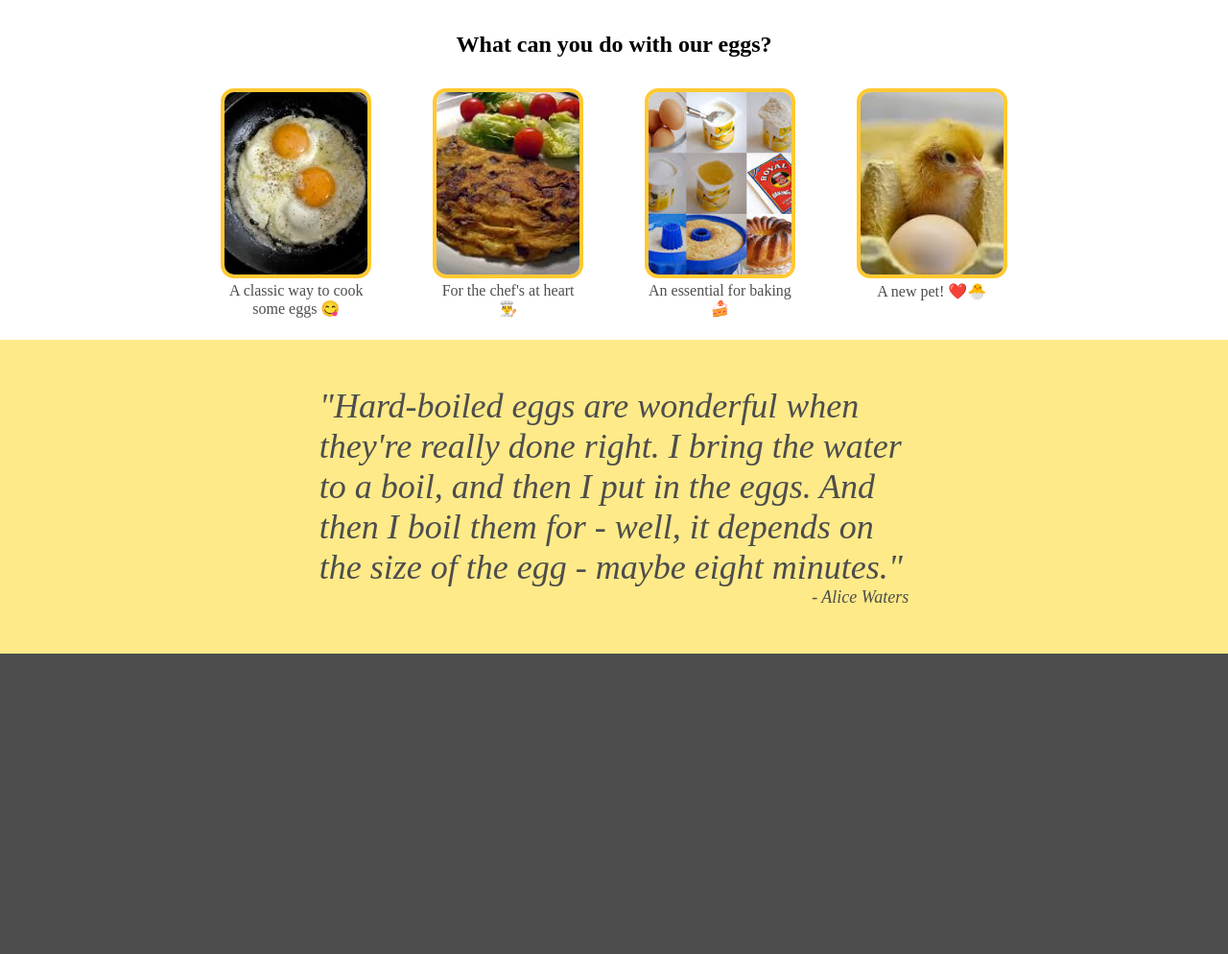
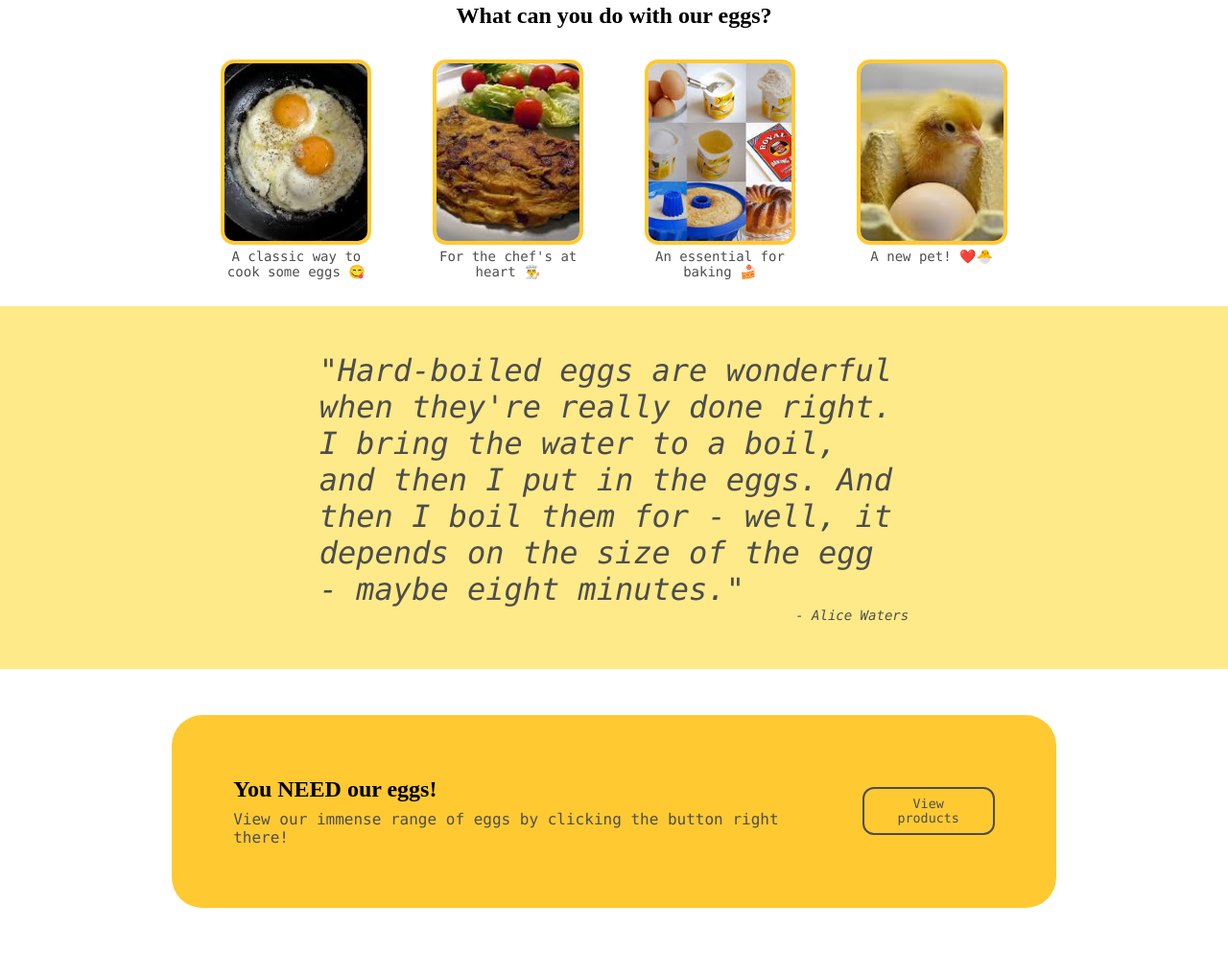
Before and after one commit to Levi-F06/landing-page, a plain HTML site: page index.html in a window 1280 px wide. Shown: the part 472-1466 px from the top of the page at 96% size. Before the commit the page ends 1153 px from the top, so only its background shows below. Drawn offline with Linux system fonts and the light colour scheme.

Commit message:
:sparkles: Add call to action section

```diff
--- a/index.html
+++ b/index.html
@@ -56,5 +56,14 @@
                 - Alice Waters
             </p>
         </div>
+        <div class="sign-up">
+            <div class="sign-up-box">
+                <div class="sign-up-text">
+                    <h2>You NEED our eggs!</h1>
+                    <p>View our immense range of eggs by clicking the button right there!</p>
+                </div>
+                <button class="sign-up-button"> View products </button>
+            </div>
+        </div>
     </body>
 </html>
--- a/main.css
+++ b/main.css
@@ -10,6 +10,7 @@
     box-sizing: border-box;
     margin: 0;
     padding: 0;
+    font-family: Monaco, 'Timess New Roman';
 }
 
 body {
@@ -21,6 +22,10 @@ body {
 
 body > * {
     width: 100vw;
+}
+
+h1, h2 {
+    font-family: 'Times New Roman';
 }
 
 /* Nav Bar */
@@ -51,7 +56,7 @@ ul {
     list-style: none;
     display: flex;
     justify-content: space-evenly;
-    gap: 16px;
+    gap: 32px;
 }
 
 li {
@@ -96,13 +101,13 @@ li:hover {
 }
 
 .header-text p {
-    font-size: 24px;
+    font-size: 18px;
     color: #ccc;
 }
 
 .header-text button {
     padding: 12px;
-    border: 2px solid #FEEA88;
+    border: 2px solid #4D4D4E;
     border-radius: 12px;
     background-color: #FFC932;
     color: #4D4D4E;
@@ -151,7 +156,7 @@ li:hover {
 
 .photo p {
     color: #4D4D4E;
-    font-size: 16px;
+    font-size: 14px;
 }
 
 /* Quote box */
@@ -168,7 +173,7 @@ li:hover {
     display: flex;
     justify-content: flex-start;
     width: 80%;
-    font-size: 36px;
+    font-size: 32px;
     font-weight: light;
     font-style: italic;
 
@@ -178,6 +183,53 @@ li:hover {
     display: flex;
     justify-content: flex-end;
     width: 80%;
-    font-size: 18px;
+    font-size: 14px;
     font-style: italic;
 }
+
+/* Sign up section */
+
+.sign-up {
+    padding: 48px 10vw;
+    background-color: white;
+    display: flex;
+    justify-content: center;
+    align-items: center;
+}
+
+.sign-up-box {
+    padding: 64px;
+    background-color: #FFC932;
+    border-radius: 32px;
+    display: flex;
+    justify-content: space-between;
+    align-items: center;
+    gap: 32px;
+    width: 90%;
+}
+
+.sign-up-text {
+    display: flex;
+    flex-direction: column;
+    gap: 8px;
+}
+
+.sign-up-text p {
+    color: #4D4D4E;
+}
+
+.sign-up-button {
+    background-color: #FFC932;
+    padding: 8px 16px;
+    color: #4D4D4E;
+    border: 2px solid #4D4D4E;
+    border-radius: 12px;
+    transition: all .2s;
+}
+
+.sign-up-button:hover {
+    background-color: #4D4D4E;
+    color: #FFC932;
+    cursor: pointer;
+    transition: all .2s;
+}
```
